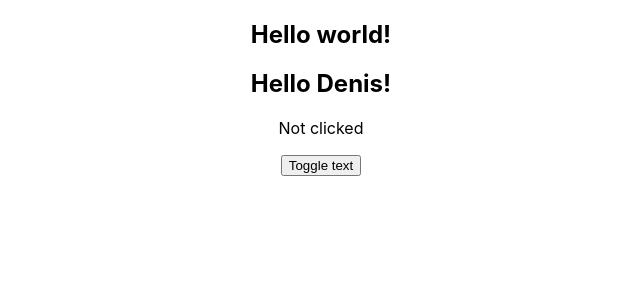
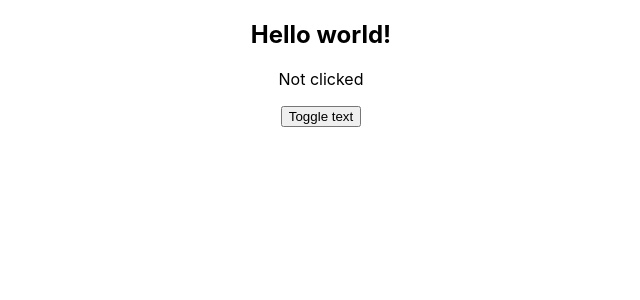
Before and after one commit to DenisKaminsky/LearningReact, a React (Create React App) app in the folder unit-tests/: page / in a window 1280 px wide. Shown: the top 300 px of the page, without its empty margins (319-959 px from the left). Built offline with nearby package versions, Linux system fonts and the light colour scheme.

Commit message:
updated UI

```diff
--- a/unit-tests/src/components/Greeting.js
+++ b/unit-tests/src/components/Greeting.js
@@ -4,12 +4,11 @@ const Greeting = () => {
 	const [isClicked, setIsClicked] = useState(false);
 
 	const onButtonClick = () => {
-		setIsClicked((state) => !state);
+  setIsClicked((state) => !state);
 	}
 
 	return <React.Fragment>
 		<h2>Hello world!</h2>
-		<h2>Hello Denis!</h2>
 		{!isClicked && <p>Not clicked</p>}
 		{isClicked && <p>Clicked</p>}
 		<button onClick={onButtonClick}>Toggle text</button>
```
